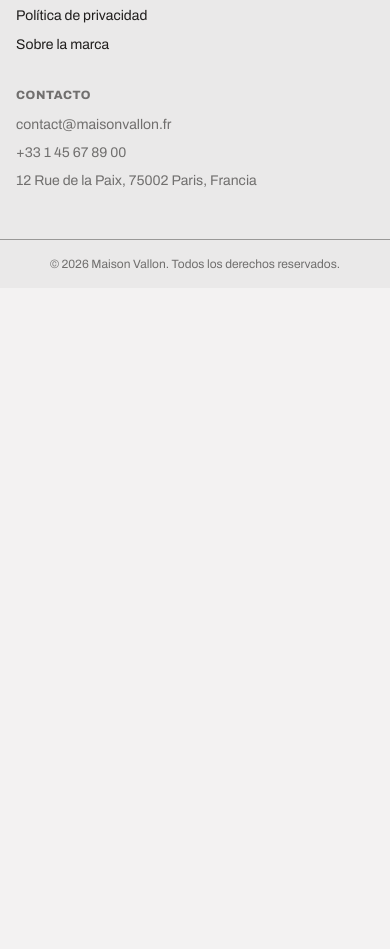
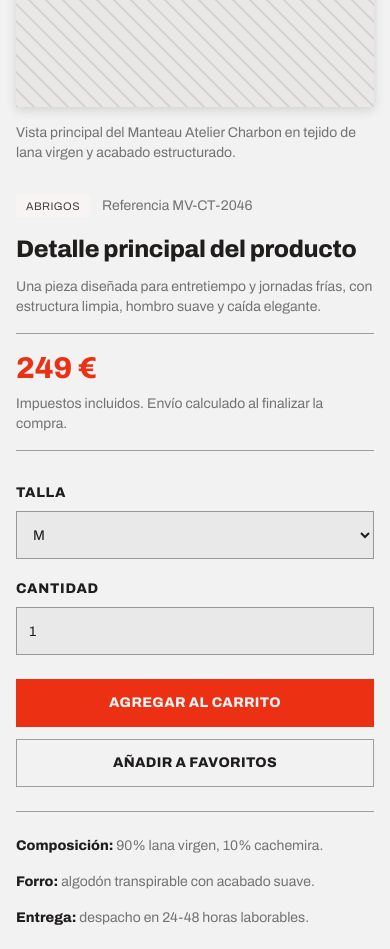
Before and after one commit to 4GeeksAcademy/hello-html-collaborative-nexova, a plain HTML site: page product.html in a window 390 px wide. Shown: the part 675-1624 px from the top of the page. Before the commit the page ends 963 px from the top, so only its background shows below. Drawn offline with nearby package versions, Linux system fonts and the light colour scheme.

Commit message:
feat: añadir bloque principal de la ficha de producto
Reemplaza la sección introductoria de product.html por la estructura principal del producto. Añade breadcrumb, imagen destacada con etiqueta de colección, referencia, precio, selector de talla, cantidad y botón de acción dentro de un layout responsive de dos columnas. También incorpora datos rápidos de composición, forro y entrega, manteniendo la coherencia visual con la home y sin tocar styles.css.

```diff
--- a/product.html
+++ b/product.html
@@ -124,14 +124,89 @@
 
   <main>
     <section class="max-w-7xl mx-auto px-4 md:px-6 py-12 md:py-16" aria-labelledby="product-title">
-      <div class="flex flex-col gap-3 border-b border-divider pb-6">
-        <p class="text-sm text-text-muted">Inicio / Producto</p>
-        <h1 id="product-title" class="font-heading font-extrabold text-3xl md:text-4xl text-text">
-          Vista de producto
+      <div class="flex flex-col gap-3 border-b border-divider pb-6 md:pb-8">
+        <p class="text-sm text-text-muted">Inicio / Abrigos / Producto</p>
+        <h1 id="product-title" class="font-heading font-extrabold text-3xl md:text-4xl lg:text-5xl text-text">
+          Manteau Atelier Charbon
         </h1>
         <p class="max-w-2xl text-sm md:text-base text-text-muted">
-          Base de implementación para la ficha de producto de Maison Vallon.
+          Abrigo estructurado de lana virgen con confección francesa y silueta recta para uso urbano y formal.
         </p>
+      </div>
+    </section>
+
+    <section class="max-w-7xl mx-auto px-4 md:px-6 pb-12 md:pb-16" aria-labelledby="product-detail-title">
+      <div class="grid grid-cols-1 gap-8 lg:grid-cols-2 lg:gap-12 xl:gap-16">
+        <figure class="flex flex-col gap-4">
+          <div class="relative overflow-hidden bg-surface shadow-md">
+            <div class="img-placeholder aspect-[4/5] w-full"></div>
+            <span class="absolute left-4 top-4 tag bg-accent text-bg">NUEVA COLECCIÓN</span>
+          </div>
+          <figcaption class="text-sm text-text-muted">
+            Vista principal del Manteau Atelier Charbon en tejido de lana virgen y acabado estructurado.
+          </figcaption>
+        </figure>
+
+        <article class="flex flex-col gap-8" aria-labelledby="product-detail-title">
+          <div class="flex flex-col gap-4">
+            <div class="flex items-center gap-3">
+              <span class="tag tag-neutral">Abrigos</span>
+              <span class="text-sm text-text-muted">Referencia MV-CT-2046</span>
+            </div>
+
+            <div class="flex flex-col gap-3">
+              <h2 id="product-detail-title" class="font-heading font-extrabold text-2xl md:text-3xl text-text">
+                Detalle principal del producto
+              </h2>
+              <p class="text-sm md:text-base text-text-muted max-w-xl">
+                Una pieza diseñada para entretiempo y jornadas frías, con estructura limpia, hombro suave y caída elegante.
+              </p>
+            </div>
+
+            <div class="flex flex-col gap-2 border-y border-divider py-4">
+              <p class="font-heading font-extrabold text-3xl text-accent">249 €</p>
+              <p class="text-sm text-text-muted">Impuestos incluidos. Envío calculado al finalizar la compra.</p>
+            </div>
+          </div>
+
+          <form class="flex flex-col gap-6" action="#" method="get">
+            <div class="grid grid-cols-1 gap-5 sm:grid-cols-2">
+              <div class="flex flex-col gap-2">
+                <label for="product-size" class="font-heading font-extrabold text-sm uppercase tracking-wider text-text">
+                  Talla
+                </label>
+                <select id="product-size" name="size" class="h-12 border border-divider bg-surface px-3 text-sm text-text outline-none focus:border-accent">
+                  <option value="s">S</option>
+                  <option value="m" selected>M</option>
+                  <option value="l">L</option>
+                  <option value="xl">XL</option>
+                </select>
+              </div>
+
+              <div class="flex flex-col gap-2">
+                <label for="product-quantity" class="font-heading font-extrabold text-sm uppercase tracking-wider text-text">
+                  Cantidad
+                </label>
+                <input id="product-quantity" name="quantity" type="number" min="1" value="1" class="h-12 border border-divider bg-surface px-3 text-sm text-text outline-none focus:border-accent" />
+              </div>
+            </div>
+
+            <div class="flex flex-col gap-3 sm:flex-row sm:items-center">
+              <button type="submit" class="btn btn-primary h-12 px-6 text-sm uppercase tracking-wide sm:min-w-[220px]">
+                Agregar al carrito
+              </button>
+              <a href="#" class="btn btn-secondary h-12 px-6 text-sm uppercase tracking-wide sm:min-w-[220px]">
+                Añadir a favoritos
+              </a>
+            </div>
+
+            <div class="grid grid-cols-1 gap-4 border-t border-divider pt-6 text-sm text-text-muted sm:grid-cols-3">
+              <p><span class="font-heading font-extrabold text-text">Composición:</span> 90% lana virgen, 10% cachemira.</p>
+              <p><span class="font-heading font-extrabold text-text">Forro:</span> algodón transpirable con acabado suave.</p>
+              <p><span class="font-heading font-extrabold text-text">Entrega:</span> despacho en 24-48 horas laborables.</p>
+            </div>
+          </form>
+        </article>
       </div>
     </section>
   </main>
```
